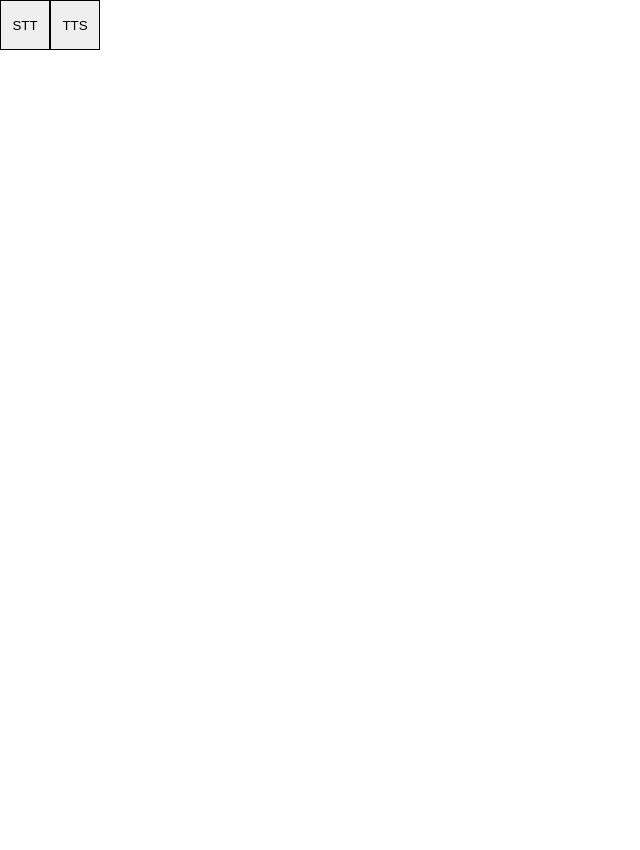
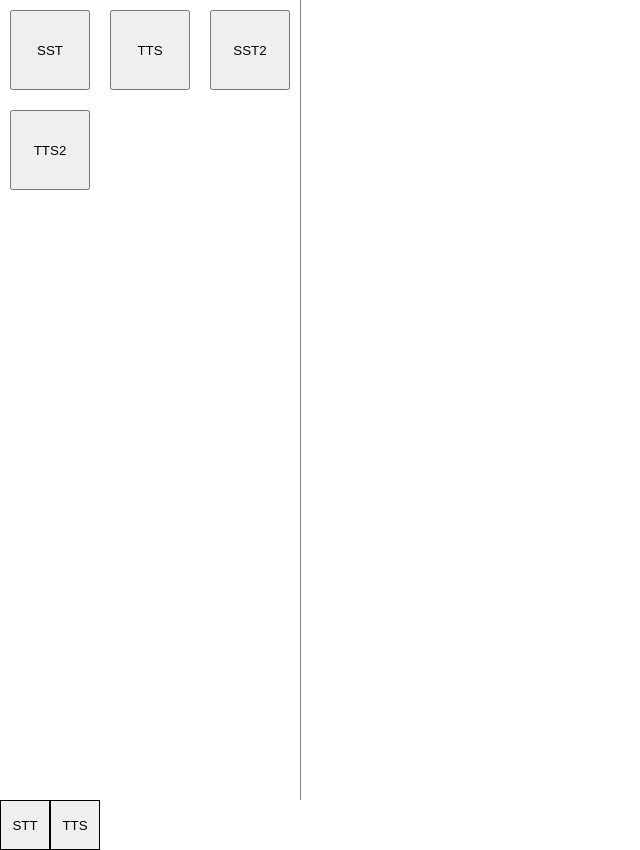
Before and after one commit to na0i/FE-knowledge, a React (Create React App) app: page / in a window 1280 px wide. Shown: the whole page, without its empty margins (0-640 px from the left). Before the commit the page ends 800 px from the top, so only its background shows below. Built offline with nearby package versions, Linux system fonts and the light colour scheme.

Commit message:
add: sidebar

```diff
--- a/src/App.js
+++ b/src/App.js
@@ -1,8 +1,10 @@
 import SelectBox from "./SelectBox";
+import Sidebar from "./Sidebar";
 
 function App() {
   return (
     <div className="App">
+      <Sidebar></Sidebar>
       <SelectBox></SelectBox>
     </div>
   );
--- /dev/null
+++ b/src/Sidebar.jsx
@@ -0,0 +1,35 @@
+import React from "react";
+import styled from "styled-components";
+
+const sidebarMenus = [
+  {id: 0, name: 'SST'},
+  {id: 1, name: 'TTS'},
+  {id: 2, name: 'SST2'},
+  {id: 3, name: 'TTS2'},
+]
+
+const Sidebar = () => {
+  return(
+    <Side>
+    {sidebarMenus.map((menu)=><MenuButton key={menu.id}>{menu.name}</MenuButton>)}
+    </Side>
+  );
+}
+
+export default Sidebar;
+
+const Side = styled.div`
+  display: flex;
+  flex-direction: row;
+  flex-wrap : wrap;
+  align-content: flex-start;
+  width: 300px;
+  height: 100vh;
+  border-right: 1px solid gray;
+`
+
+const MenuButton = styled.button`
+  width: 80px;
+  height: 80px;
+  margin: 10px;
+`
```
